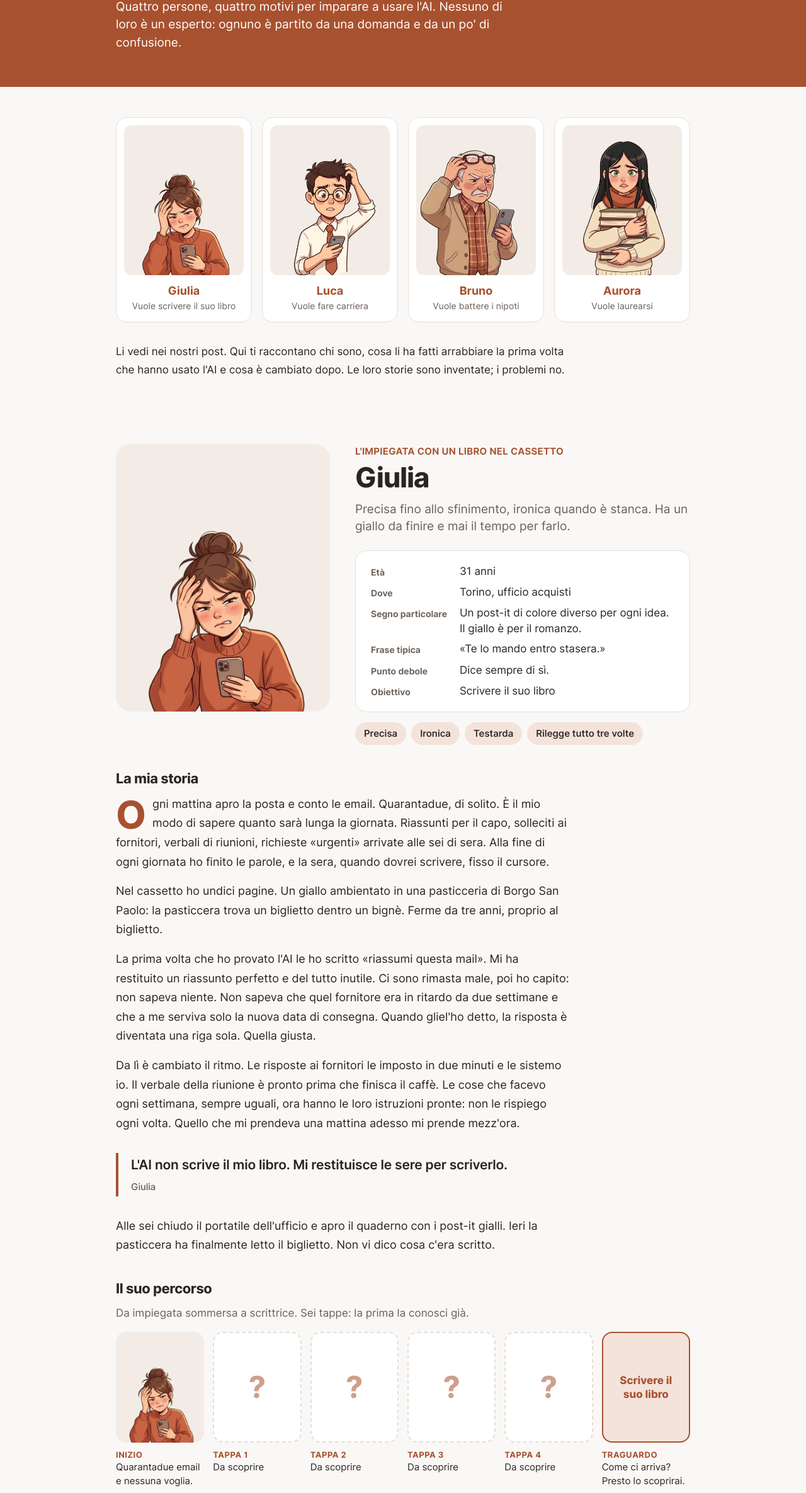
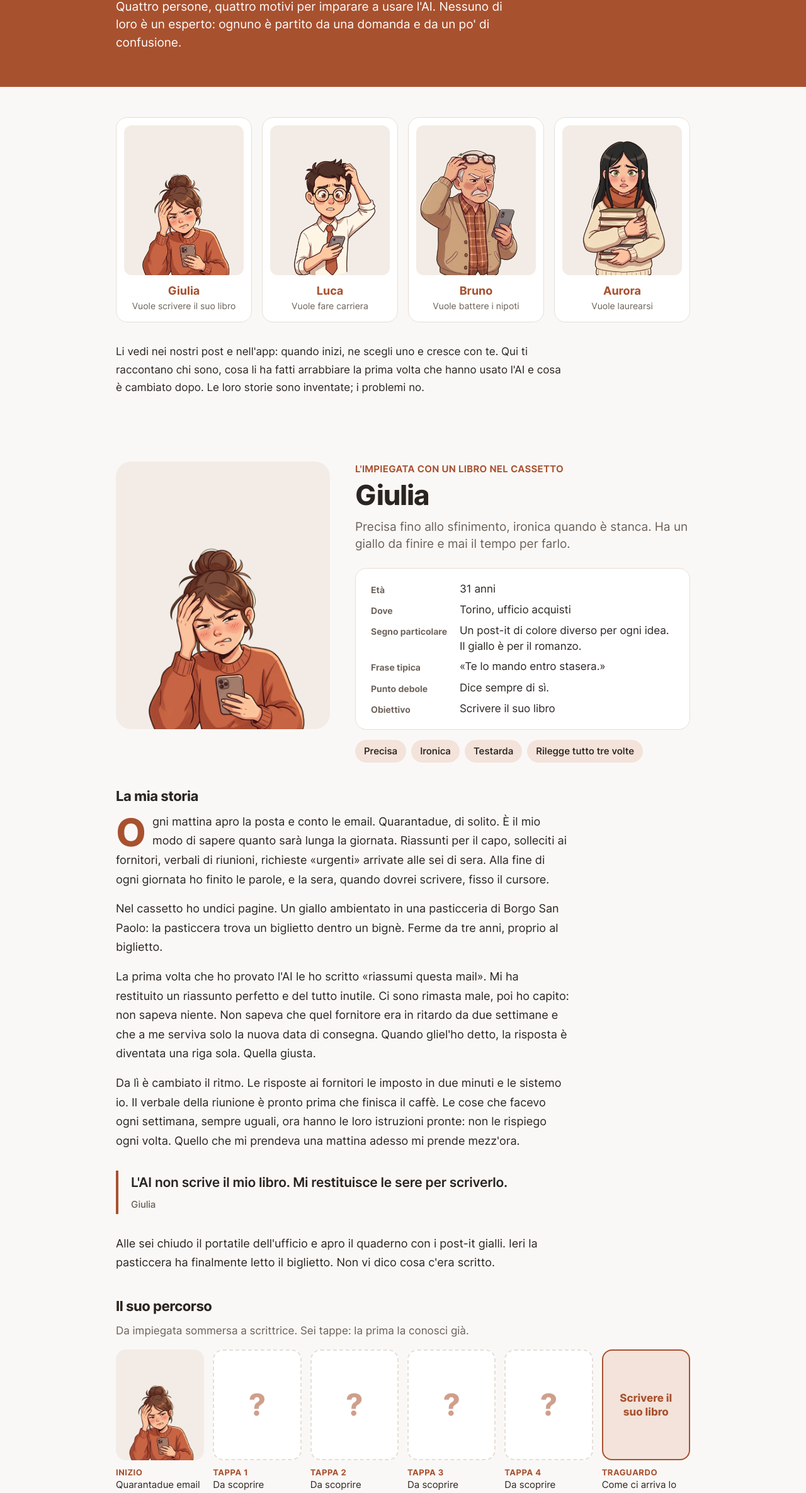
Before and after one commit to mariozonin/didea-sito, a plain HTML site: page personaggi/index.html in a window 1280 px wide. Shown: the part 182-2553 px from the top of the page at 63% size. Drawn offline with Linux system fonts and the light colour scheme.

Commit message:
Personaggi: riferimenti alla scelta del personaggio nell'app
Co-Authored-By: Claude Opus 5.5 <noreply@anthropic.com>
Claude-Session: https://claude.ai/code/session_01EJsjz9DK9KDQTn33Mpcscv

```diff
--- a/personaggi/index.html
+++ b/personaggi/index.html
@@ -135,7 +135,7 @@
       <li><a href="#aurora"><img src="/img/personaggi/aurora/stadio-0.webp" width="720" height="900" alt="Aurora, preoccupata, con una pila di libri"><strong>Aurora</strong><span>Vuole laurearsi</span></a></li>
     </ul>
     <div class="intro-text narrow">
-      <p>Li vedi nei nostri post. Qui ti raccontano chi sono, cosa li ha fatti arrabbiare la prima volta che hanno usato l'AI e cosa è cambiato dopo. Le loro storie sono inventate; i problemi no.</p>
+      <p>Li vedi nei nostri post e nell'app: quando inizi, ne scegli uno e cresce con te. Qui ti raccontano chi sono, cosa li ha fatti arrabbiare la prima volta che hanno usato l'AI e cosa è cambiato dopo. Le loro storie sono inventate; i problemi no.</p>
     </div>
 
     <!-- GIULIA -->
@@ -179,7 +179,7 @@
         <li><div class="locked" aria-label="Tappa 2, da scoprire"><span aria-hidden="true">?</span></div><p class="cap"><b>Tappa 2</b>Da scoprire</p></li>
         <li><div class="locked" aria-label="Tappa 3, da scoprire"><span aria-hidden="true">?</span></div><p class="cap"><b>Tappa 3</b>Da scoprire</p></li>
         <li><div class="locked" aria-label="Tappa 4, da scoprire"><span aria-hidden="true">?</span></div><p class="cap"><b>Tappa 4</b>Da scoprire</p></li>
-        <li><div class="locked goal"><span>Scrivere il suo libro</span></div><p class="cap"><b>Traguardo</b>Come ci arriva? Presto lo scoprirai.</p></li>
+        <li><div class="locked goal"><span>Scrivere il suo libro</span></div><p class="cap"><b>Traguardo</b>Come ci arriva lo scopri nell'app.</p></li>
       </ol>
     </section>
 
@@ -223,7 +223,7 @@
         <li><div class="locked" aria-label="Tappa 2, da scoprire"><span aria-hidden="true">?</span></div><p class="cap"><b>Tappa 2</b>Da scoprire</p></li>
         <li><div class="locked" aria-label="Tappa 3, da scoprire"><span aria-hidden="true">?</span></div><p class="cap"><b>Tappa 3</b>Da scoprire</p></li>
         <li><div class="locked" aria-label="Tappa 4, da scoprire"><span aria-hidden="true">?</span></div><p class="cap"><b>Tappa 4</b>Da scoprire</p></li>
-        <li><div class="locked goal"><span>Fare carriera</span></div><p class="cap"><b>Traguardo</b>Come ci arriva? Presto lo scoprirai.</p></li>
+        <li><div class="locked goal"><span>Fare carriera</span></div><p class="cap"><b>Traguardo</b>Come ci arriva lo scopri nell'app.</p></li>
       </ol>
     </section>
 
@@ -267,7 +267,7 @@
         <li><div class="locked" aria-label="Tappa 2, da scoprire"><span aria-hidden="true">?</span></div><p class="cap"><b>Tappa 2</b>Da scoprire</p></li>
         <li><div class="locked" aria-label="Tappa 3, da scoprire"><span aria-hidden="true">?</span></div><p class="cap"><b>Tappa 3</b>Da scoprire</p></li>
         <li><div class="locked" aria-label="Tappa 4, da scoprire"><span aria-hidden="true">?</span></div><p class="cap"><b>Tappa 4</b>Da scoprire</p></li>
-        <li><div class="locked goal"><span>Diventare il più tecnologico della famiglia</span></div><p class="cap"><b>Traguardo</b>Come ci arriva? Presto lo scoprirai.</p></li>
+        <li><div class="locked goal"><span>Diventare il più tecnologico della famiglia</span></div><p class="cap"><b>Traguardo</b>Come ci arriva lo scopri nell'app.</p></li>
       </ol>
     </section>
 
@@ -311,13 +311,13 @@
         <li><div class="locked" aria-label="Tappa 2, da scoprire"><span aria-hidden="true">?</span></div><p class="cap"><b>Tappa 2</b>Da scoprire</p></li>
         <li><div class="locked" aria-label="Tappa 3, da scoprire"><span aria-hidden="true">?</span></div><p class="cap"><b>Tappa 3</b>Da scoprire</p></li>
         <li><div class="locked" aria-label="Tappa 4, da scoprire"><span aria-hidden="true">?</span></div><p class="cap"><b>Tappa 4</b>Da scoprire</p></li>
-        <li><div class="locked goal"><span>Laurearsi</span></div><p class="cap"><b>Traguardo</b>Come ci arriva? Presto lo scoprirai.</p></li>
+        <li><div class="locked goal"><span>Laurearsi</span></div><p class="cap"><b>Traguardo</b>Come ci arriva lo scopri nell'app.</p></li>
       </ol>
     </section>
 
     <div class="cta-box">
-      <h2>E tu, da dove parti?</h2>
-      <p>Su Didea impari a usare l'AI come loro: lezioni da cinque minuti ed esercizi pratici, dalla prima chat a Claude Code.</p>
+      <h2>E tu, chi scegli?</h2>
+      <p>Su Didea scegli chi ti accompagna e lo fai crescere imparando: lezioni da cinque minuti ed esercizi pratici, dalla prima chat a Claude Code.</p>
       <a class="cta" href="https://play.google.com/store/apps/details?id=it.didea.app">Scarica gratis su Google Play</a>
     </div>
   </div>
```
